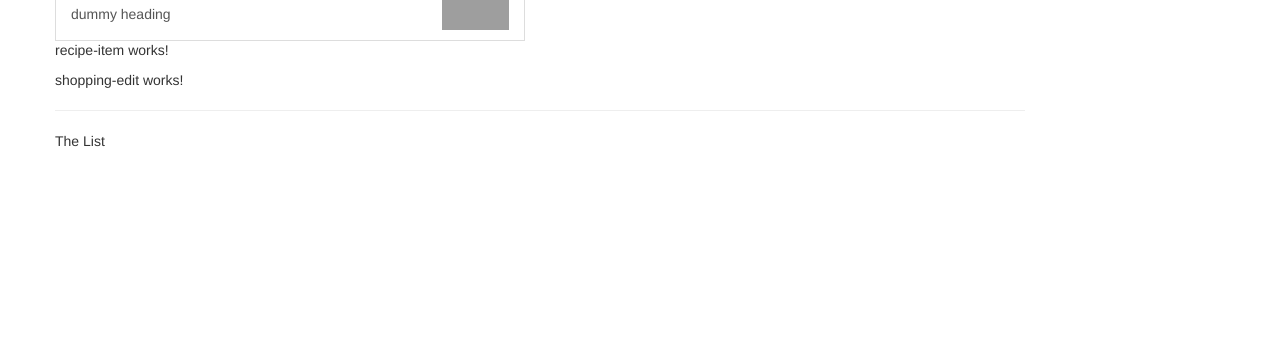
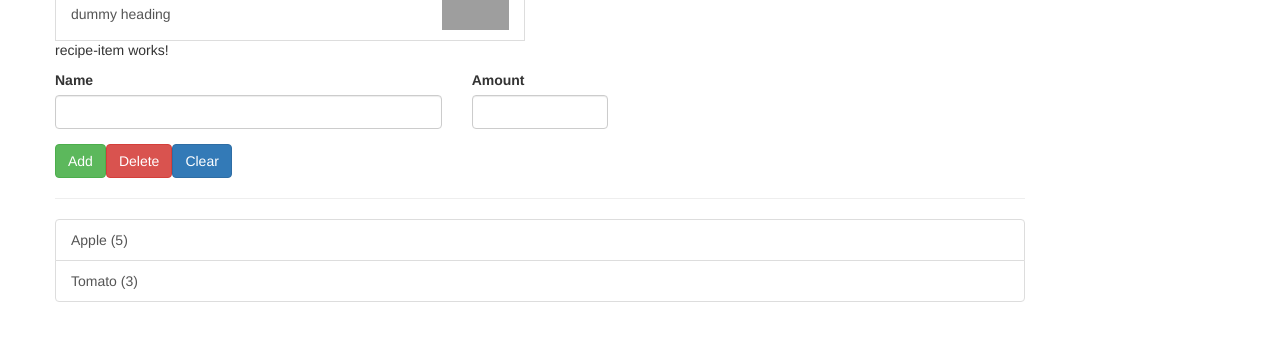
Before and after one commit to saif1642/Angular-shop, an Angular app: page / in a window 1280 px wide. Shown: the part 249-590 px from the top of the page. Built offline with nearby package versions, Linux system fonts and the light colour scheme; grey boxes are pictures that could not be loaded.

Commit message:
shopping list added

```diff
--- /dev/null
+++ b/src/app/shared/ingredient.model.ts
@@ -0,0 +1,8 @@
+export class Ingredient {
+  public name: string;
+  public amount: number;
+  constructor(name: string, amount: number) {
+    this.name = name;
+    this.amount = amount;
+  }
+}
--- a/src/app/shopping-list/shopping-edit/shopping-edit.component.html
+++ b/src/app/shopping-list/shopping-edit/shopping-edit.component.html
@@ -1 +1,23 @@
-<p>shopping-edit works!</p>
+<div class="row">
+  <div class="col-xs-12">
+    <form>
+      <div class="row">
+        <div class="col-sm-5 form-group">
+          <label for="name">Name</label>
+          <input type="text" id="name" class="form-control" />
+        </div>
+        <div class="col-sm-2 form-group">
+          <label for="amount">Amount</label>
+          <input type="number" id="amount" class="form-control" />
+        </div>
+      </div>
+      <div class="row">
+        <div class="col-xs-12">
+          <button class="btn btn-success" type="submit">Add</button>
+          <button class="btn btn-danger" type="button">Delete</button>
+          <button class="btn btn-primary" type="button">Clear</button>
+        </div>
+      </div>
+    </form>
+  </div>
+</div>
--- a/src/app/shopping-list/shopping-list.component.html
+++ b/src/app/shopping-list/shopping-list.component.html
@@ -2,6 +2,14 @@
   <div class="col-xs-10">
     <app-shopping-edit></app-shopping-edit>
     <hr />
-    <p>The List</p>
+    <ul class="list-group">
+      <a
+        class="list-group-item"
+        style="cursor: pointer"
+        *ngFor="let ingredient of ingredients"
+      >
+        {{ ingredient.name }} ({{ ingredient.amount }})
+      </a>
+    </ul>
   </div>
 </div>
--- a/src/app/shopping-list/shopping-list.component.ts
+++ b/src/app/shopping-list/shopping-list.component.ts
@@ -1,15 +1,16 @@
-import { Component, OnInit } from '@angular/core';
-
+import { Component, OnInit } from "@angular/core";
+import { Ingredient } from "../../app/shared/ingredient.model";
 @Component({
-  selector: 'app-shopping-list',
-  templateUrl: './shopping-list.component.html',
-  styleUrls: ['./shopping-list.component.css']
+  selector: "app-shopping-list",
+  templateUrl: "./shopping-list.component.html",
+  styleUrls: ["./shopping-list.component.css"]
 })
 export class ShoppingListComponent implements OnInit {
+  ingredients: Ingredient[] = [
+    new Ingredient("Apple", 5),
+    new Ingredient("Tomato", 3)
+  ];
+  constructor() {}
 
-  constructor() { }
-
-  ngOnInit() {
-  }
-
+  ngOnInit() {}
 }
```
